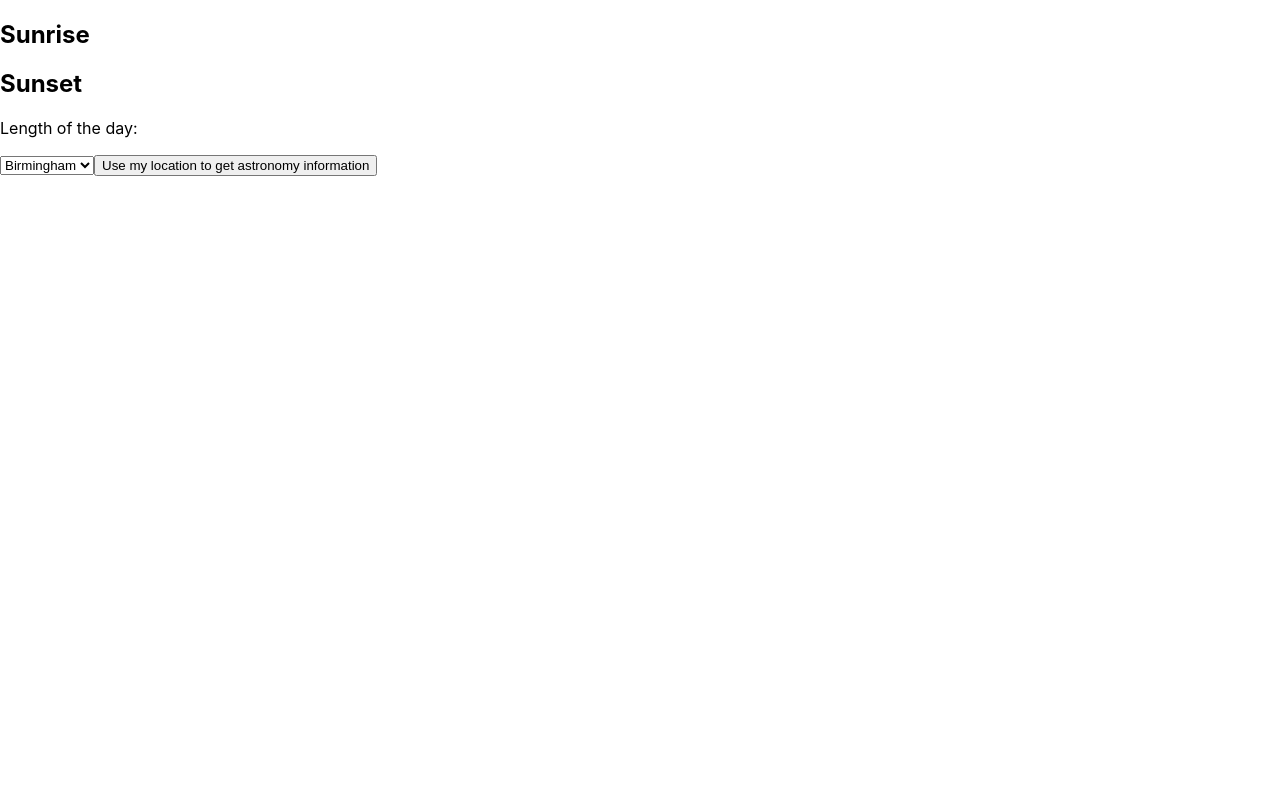
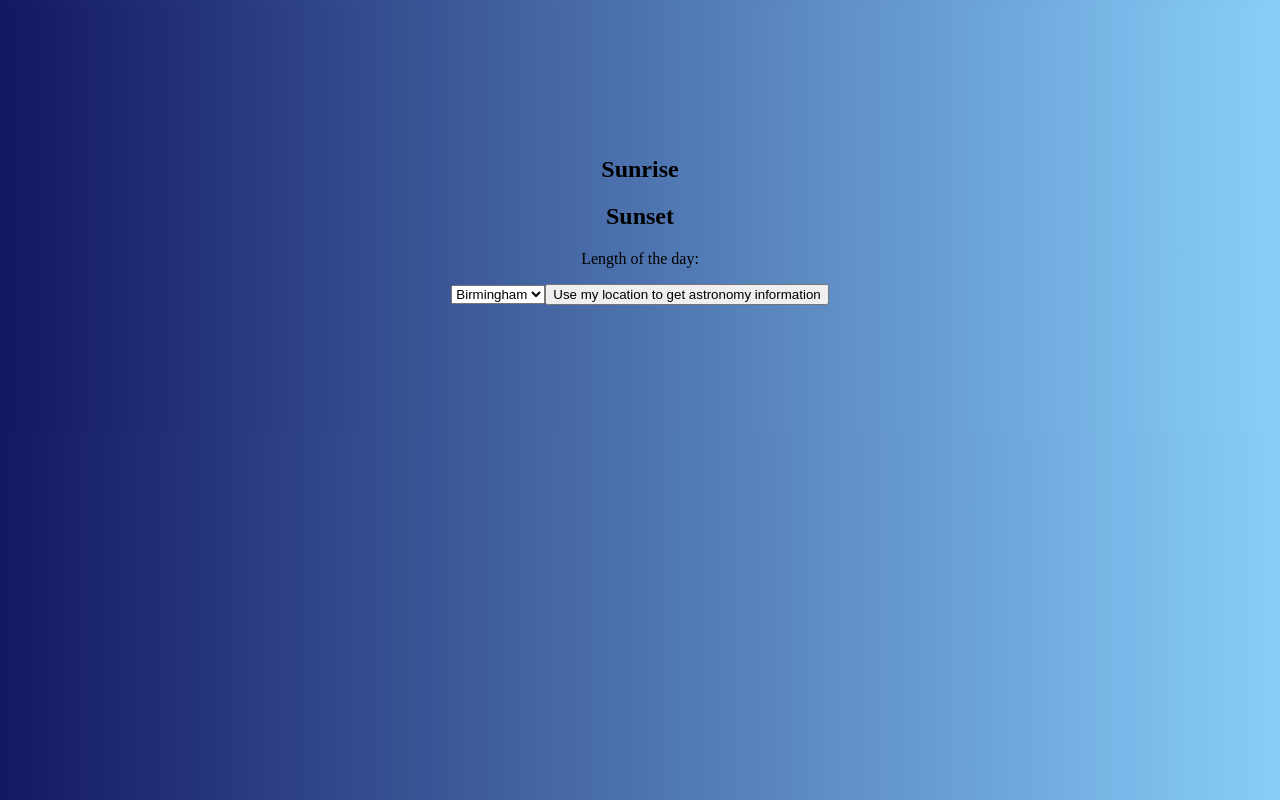
Before and after one commit to WaseemBen6/TomWaseemW7, a React (Create React App) app: page / in a window 1280 px wide. Built offline with nearby package versions, Linux system fonts and the light colour scheme; no server answers.

Commit message:
added CSS change

```diff
--- a/src/App.js
+++ b/src/App.js
@@ -47,11 +47,11 @@ function App() {
   }
 
   return (
-    <>
+    <main id="container">
       <Cities data={astronomyData} />
-      <InputLocation onChange={changeLocationState} />
-      <ButtonLocation onClick={getUsersLocation} />
-    </>
+      <InputLocation id="location" onChange={changeLocationState} />
+      <ButtonLocation id="cities" onClick={getUsersLocation} />
+    </main>
   );
 }
 
--- a/src/components/Cities/Index.js
+++ b/src/components/Cities/Index.js
@@ -2,7 +2,7 @@ import React from "react";
 
 const Cities = ({ data }) => {
   return (
-    <section>
+    <section id="citiesBox">
       <div id="sunrise" class="suntime">
         <h2>Sunrise</h2>
         <p id="sunriseTime">{data.sunrise}</p>
@@ -11,7 +11,7 @@ const Cities = ({ data }) => {
         <h2>Sunset</h2>
         <p id="sunsetTime">{data.sunset}</p>
       </div>
-      <div id ="dayLength">
+      <div id="dayLength">
         <p>Length of the day: {data.day_length}</p>
       </div>
     </section>
--- a/src/index.css
+++ b/src/index.css
@@ -1,13 +1,25 @@
-body {
-  margin: 0;
-  font-family: -apple-system, BlinkMacSystemFont, 'Segoe UI', 'Roboto', 'Oxygen',
-    'Ubuntu', 'Cantarell', 'Fira Sans', 'Droid Sans', 'Helvetica Neue',
-    sans-serif;
-  -webkit-font-smoothing: antialiased;
-  -moz-osx-font-smoothing: grayscale;
+html {
+  height: 100%;
+  background-image: linear-gradient(to right, #131862, #87cefa);
+  background-position: center;
+  background-repeat: no-repeat;
+  background-size: cover;
 }
-
-code {
-  font-family: source-code-pro, Menlo, Monaco, Consolas, 'Courier New',
-    monospace;
+#container {
+  background-image: linear-gradient(to right, #131862, #87cefa);
+  background-position: center;
+  height: 100%;
+  background-position: center;
+  background-repeat: no-repeat;
+  background-size: cover;
+  padding: 8em;
+  text-align: center;
 }
+#sunrise {
+}
+#cities {
+  font-family: Verdana, Geneva, Tahoma, sans-serif;
+}
+#location {
+  position: center;
+}
```
